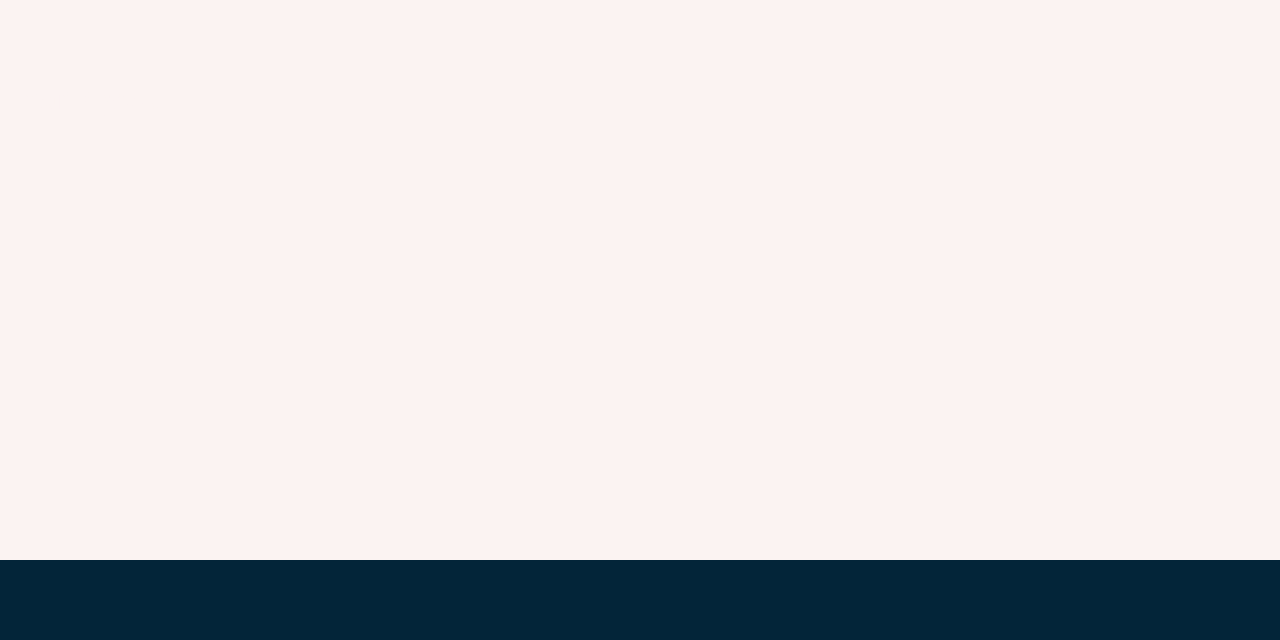
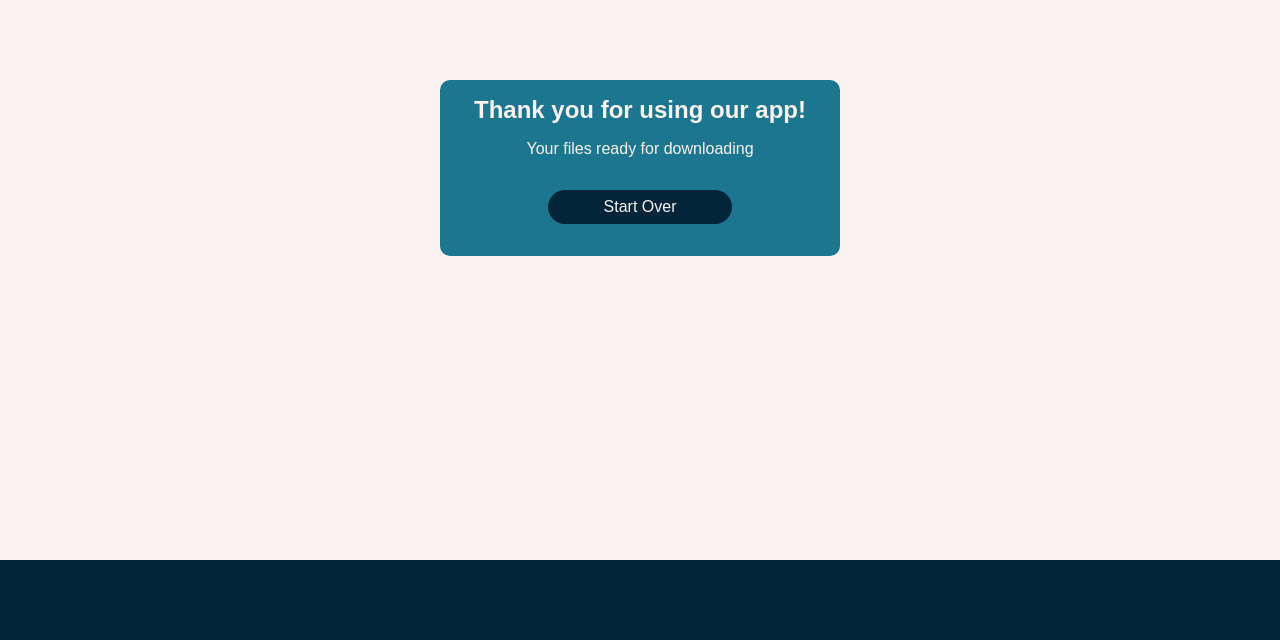
Before and after one commit to BenAwad95/convert_master, a Django app: template templates/thanks.html in a window 1280 px wide. Shown: the part 160-800 px from the top of the page. Run offline with Django 4.2, Linux system fonts and the light colour scheme; the template is opened without the code that fills it, so the values that code supplies are empty; parts of the project's set-up code (start-up, migrations or seed data) failed here and were passed over.

Commit message:
update thanks.html

```diff
--- a/templates/thanks.html
+++ b/templates/thanks.html
@@ -1,5 +1,14 @@
 {% extends 'base.html' %}
 
 {% block content %}
-<h1>Thank you</h1>
+    <div class="container">
+        <h2>Thank you for using our app!</h2>
+        <p>Your files ready for downloading</p>
+        <ul>
+            {% for url in urls %}
+                <li><a href="{{ url }}" download>Download</a></li>
+            {% endfor %}
+        </ul>
+        <a class="btn-primary" href="{% url 'control:home' %}">Start Over</a>
+    </div>
 {% endblock content %}
```
